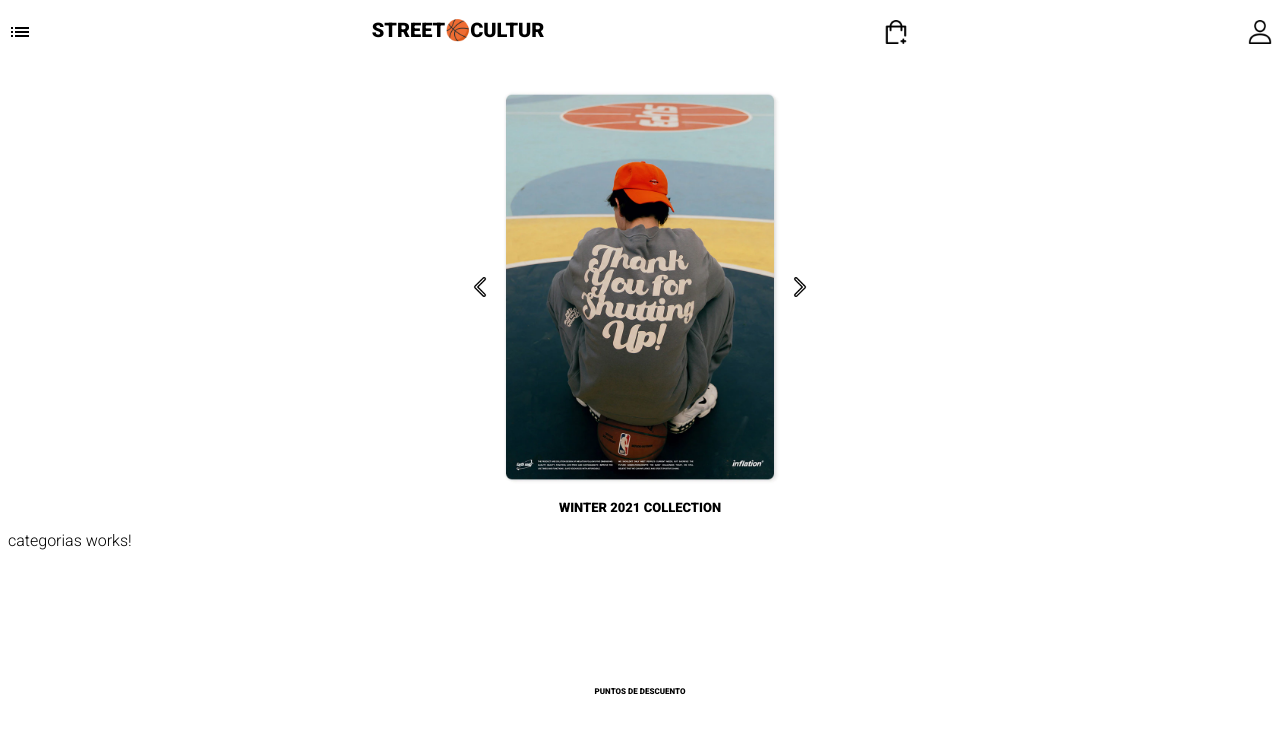
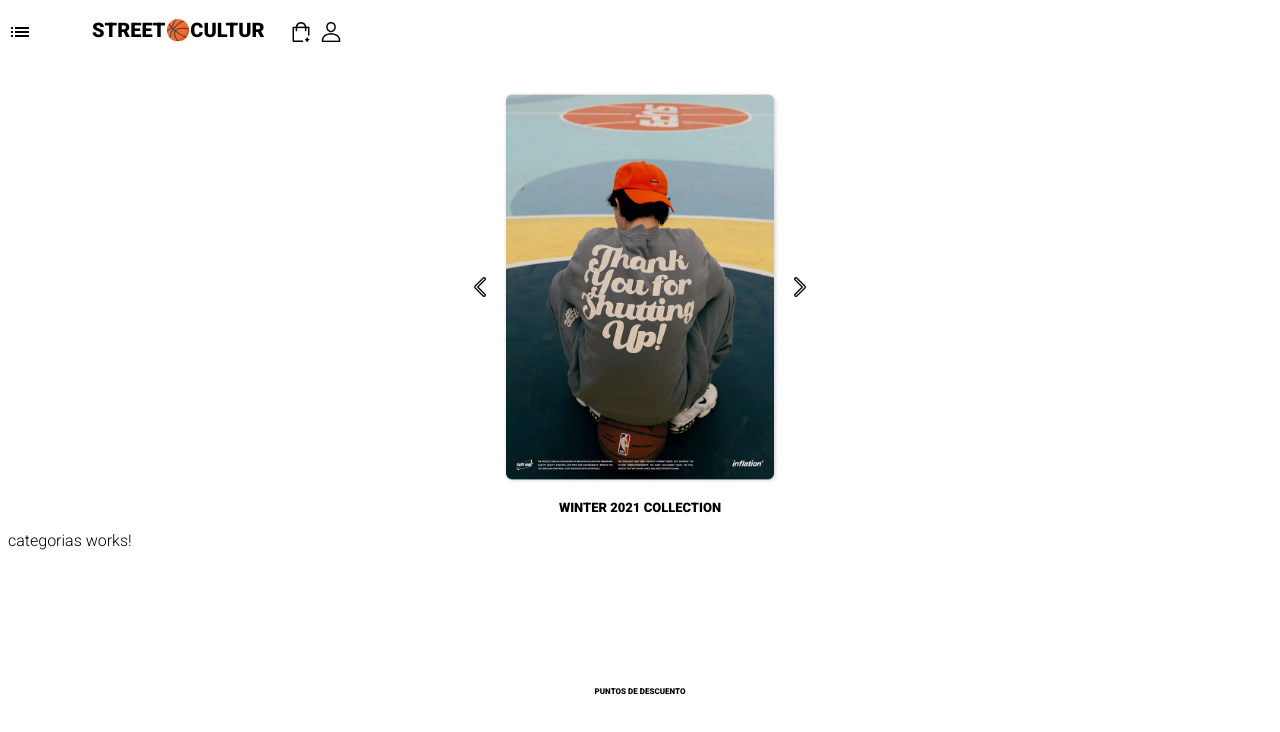
Before and after one commit to iesgrancapitan-proyectos/202021daw_diciembre_StreetCultur-Tienda-de-barrio-rubengarzon, an Angular app: page / in a window 1280 px wide. Shown: the top 732 px of the page. Built offline with nearby package versions, Linux system fonts and the light colour scheme.

Commit message:
iconos de carrito y cuenta añadidos

```diff
--- a/src/app/main/header/header.component.html
+++ b/src/app/main/header/header.component.html
@@ -2,8 +2,8 @@
   <img src="../../assets/outline_list_black_24dp.png"  width="24px" height="24px" alt="" (click)="estadoMenu()">
   <h1>STREET🏀CULTUR</h1>
   <!-- <h2>CARRITO(0)</h2> -->
-  <img src="../../../assets/cart.png" width="24px" height="24px" alt="">
-  <img src="../../../assets/user.png" width="24px" height="24px" alt="">
+  <img class="img-cart"src="../../../assets/cart.png" width="20px" height="20px" alt="">
+  <img class="img-user" src="../../../assets/user.png" width="20px" height="20px" alt="">
 </div>
 <nav>
   <ul [ngStyle]="{display: abrirCerrar()}">
--- a/src/app/main/header/header.component.sass
+++ b/src/app/main/header/header.component.sass
@@ -1,13 +1,16 @@
 .header
   display: flex
   align-items: center
-  justify-content: space-between
   h1
     font-size: 20px
     margin-top: 10px
+    margin-left: 3em
   h2
     font-size: 14px
     margin-top: 10px
+  .img-cart
+    margin-left: 26px
+    margin-right: 10px
 ul
   display: none
   padding: 0px
```
